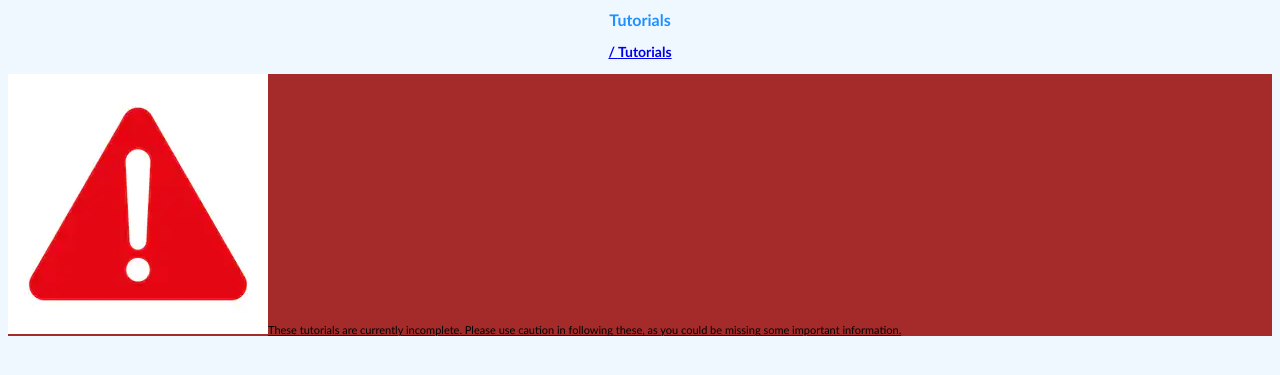
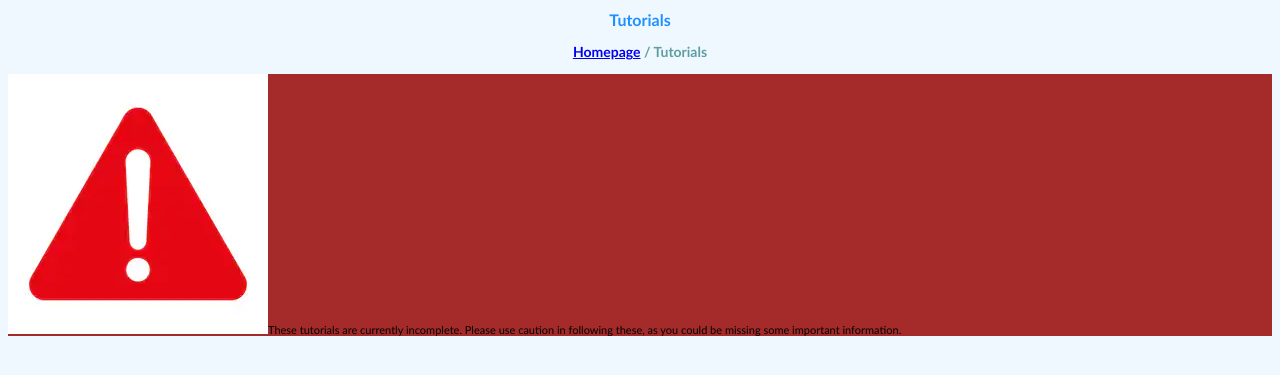
Before and after one commit to dabudke/dabudke.github.io, a plain HTML site: page tutorials.html in a window 1280 px wide. Shown: the part 37-412 px from the top of the page. Drawn offline with Linux system fonts and the light colour scheme; files whose address does not match are found by name.

Commit message:
Change tutorials.html

```diff
--- a/tutorials.html
+++ b/tutorials.html
@@ -9,7 +9,7 @@
         <div class="header">
             <h1 id="title">Tutorials</h1>
             <h2 id="subtitle">Tutorials</h2>
-            <h3 id="link"><a href="./index.html"> / <strong>Tutorials</strong></h2>
+            <h3 id="link"><a href="./index.html">Homepage</a> / <strong>Tutorials</strong></h2>
         </div>
         <div class="error">
             <p><img src="./images/warning.png" alt="warning">These tutorials are currently incomplete.
```
